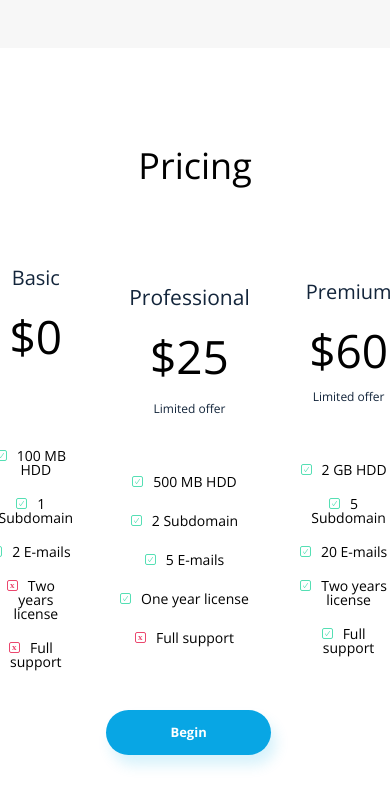
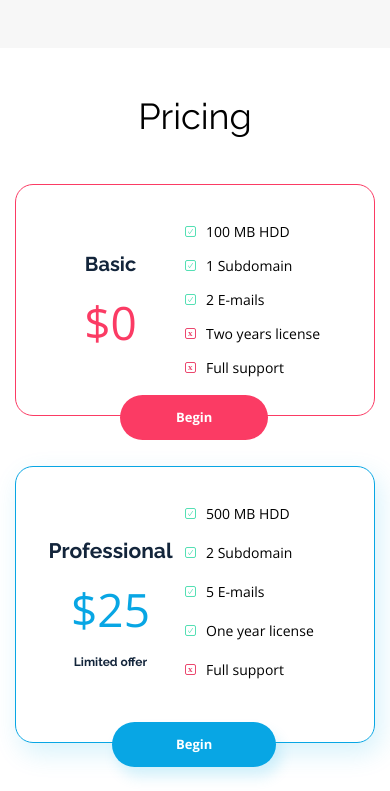
Before and after one commit to sylwiaszopa/BestShop, a website built with Vite: page src/index.html in a window 390 px wide. Shown: the part 2797-3588 px from the top of the page. Built offline with nearby package versions, Linux system fonts and the light colour scheme.

Commit message:
Updated pricing section for mobile

```diff
--- a/src/scss/elements/_pricing.scss
+++ b/src/scss/elements/_pricing.scss
@@ -4,10 +4,14 @@
   flex-direction: column;
   justify-content: center;
   text-align: center;
+
+  @include notebook {
+    margin: 50px auto;
+  }
 }
 
 .pricing__title {
-  font-family: var(--font-raleway), sans-serif;
+  font-family: $font-raleway;
   font-size: 2.25rem;
 }
 
@@ -17,53 +21,82 @@
   align-items: center;
   gap: 56px;
   margin-top: 50px;
+
+  @include notebook {
+    flex-direction: column;
+    width: 100%;
+    gap: 0;
+  }
 }
 
 .pricing__box {
   width: 370px;
-  border: 1px solid var(--color-redish);
+  border: 1px solid $color-redish;
   border-radius: 18px;
   display: flex;
   flex-direction: column;
   align-items: center;
   position: relative;
+
+  @include notebook {
+    width: 100%;
+    max-width: 370px;
+    flex-direction: row;
+    flex-wrap: wrap;
+    margin-bottom: 50px;
+    justify-content: center;
+    padding: 25px 10px 0 10px;
+
+    &:last-child {
+      margin-bottom: 0;
+    }
+  }
 }
 
 .pricing__box--premium {
-  border-color: var(--color-green);
+  border-color: $color-green;
 }
 
 .pricing__details {
   margin-top: 34px;
   margin-bottom: 60px;
   text-align: center;
+
+  @include notebook {
+    width: 50%;
+    //margin: 0;
+  }
 }
 
 .pricing__type {
-  font-family: var(--font-raleway), sans-serif;
-  font-weight: var(--font-weight-bold);
+  font-family: $font-raleway;
+  font-weight: $font-weight-bold;
   font-size: 1.25rem;
   color: #13253B;
 }
 
 .pricing__price {
   font-size: 2.875rem;
-  font-weight: var(--font-weight-light);
+  font-weight: $font-weight-light;
   margin-top: 25px;
 }
 
 .pricing__box--basic .pricing__price {
-  color: var(--color-redish);
+  color: $color-redish;
   margin-bottom: 30px;
+
+  @include notebook {
+    margin-bottom: 0;
+  }
 }
 
 .pricing__box--premium .pricing__price {
-  color: var(--color-green);
+  color: $color-green;
 }
 
 .pricing__limited {
-  font-family: var(--font-raleway), sans-serif;
-  font-weight: var(--font-weight-bold);
+  font-family: $font-raleway;
+  font-weight: $font-weight-bold;
   font-size: 0.75rem;
   color: #13253B;
   margin-top: 18px;
@@ -73,11 +106,24 @@
 .pricing__items {
   text-align: center;
   margin-bottom: 60px;
+
+  @include notebook {
+    width: 50%;
+    text-align: left;
+    margin-top: 15px;
+    margin-bottom: 40px;
+  }
 }
 
 .pricing__item {
   font-size: 0.875rem;
   margin-bottom: 20px;
+
+  @include notebook {
+    &:last-child {
+      margin-bottom: 0;
+    }
+  }
 }
 
 .pricing__item::before {
@@ -104,18 +150,24 @@
 }
 
 .btn--basic {
-  background: var(--color-redish);
+  background: $color-redish;
 }
 
 .btn--premium {
-  background: var(--color-green);
+  background: $color-green;
 }
 
 /*box--professional*/
 .pricing__box--professional {
   width: 400px;
-  border-color: var(--color-primary);
-  box-shadow: 5px 10px 27px var(--color-primary-shadow);
+  border-color: $color-primary;
+  box-shadow: 5px 10px 27px $color-primary-shadow;
+
+  @include notebook {
+    max-width: 400px;
+    width: 100%;
+    margin: 0 0 50px 0;
+  }
 }
 
 .pricing__box--professional .pricing__type {
@@ -123,7 +175,7 @@
 }
 
 .pricing__box--professional .pricing__price {
-  color: var(--color-primary);
+  color: $color-primary;
 }
 
 .pricing__box--professional .pricing__limited {
```
